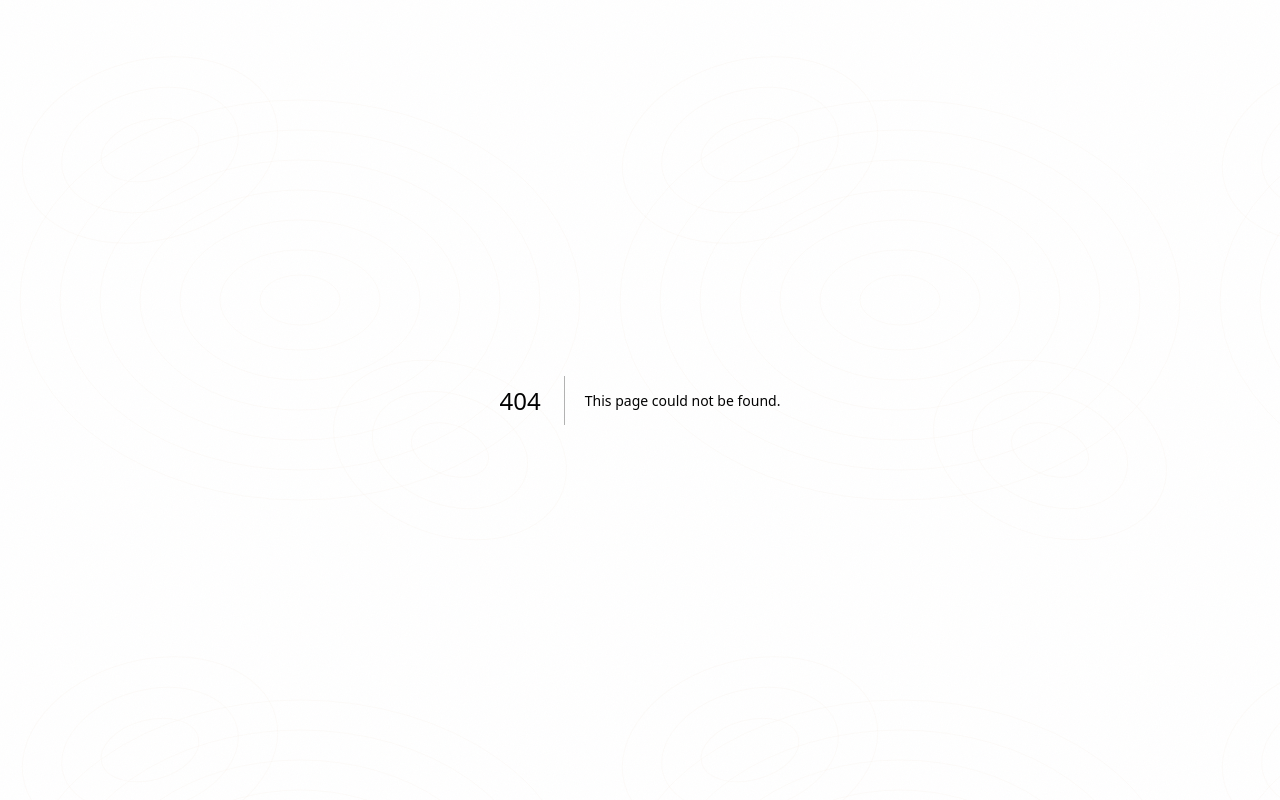
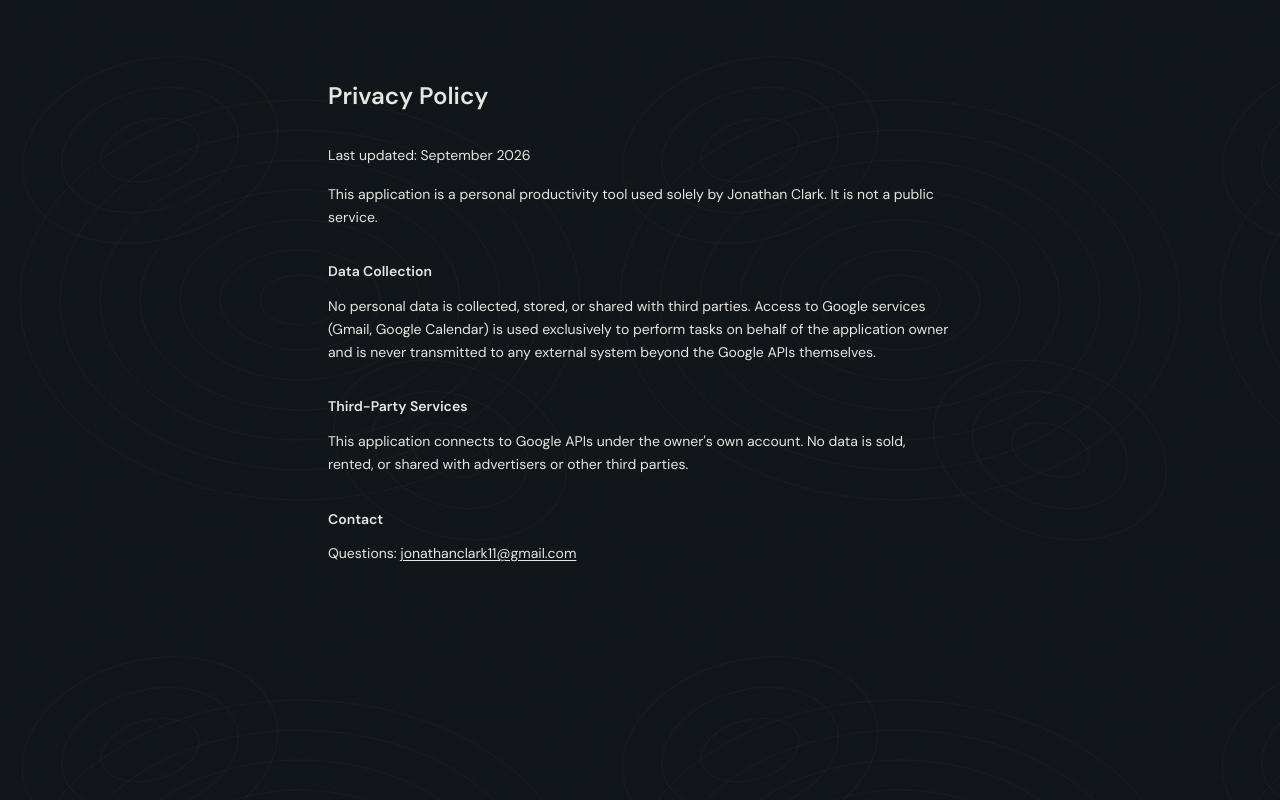
Before and after one commit to JonathanClark11/jonathanlewisclark.com, a Next.js app: page /privacy in a window 1280 px wide. Before the commit this address had no page. Built offline with nearby package versions, Linux system fonts and the light colour scheme.

Commit message:
Add /privacy and /terms pages for Google OAuth verification

```diff
--- /dev/null
+++ b/src/app/privacy/page.tsx
@@ -0,0 +1,43 @@
+export const metadata = {
+  title: "Privacy Policy — Jonathan Clark",
+};
+
+export default function PrivacyPage() {
+  return (
+    <main className="max-w-2xl mx-auto px-6 py-20 text-sm leading-relaxed">
+      <h1 className="text-2xl font-semibold mb-8">Privacy Policy</h1>
+      <p className="text-muted-foreground mb-4">Last updated: September 2026</p>
+
+      <p className="mb-6">
+        This application is a personal productivity tool used solely by Jonathan
+        Clark. It is not a public service.
+      </p>
+
+      <h2 className="font-semibold mt-8 mb-3">Data Collection</h2>
+      <p className="mb-6">
+        No personal data is collected, stored, or shared with third parties.
+        Access to Google services (Gmail, Google Calendar) is used exclusively
+        to perform tasks on behalf of the application owner and is never
+        transmitted to any external system beyond the Google APIs themselves.
+      </p>
+
+      <h2 className="font-semibold mt-8 mb-3">Third-Party Services</h2>
+      <p className="mb-6">
+        This application connects to Google APIs under the owner&apos;s own
+        account. No data is sold, rented, or shared with advertisers or other
+        third parties.
+      </p>
+
+      <h2 className="font-semibold mt-8 mb-3">Contact</h2>
+      <p>
+        Questions:{" "}
+        <a
+          href="mailto:jonathanclark11@gmail.com"
+          className="underline underline-offset-2"
+        >
+          jonathanclark11@gmail.com
+        </a>
+      </p>
+    </main>
+  );
+}
--- /dev/null
+++ b/src/app/terms/page.tsx
@@ -0,0 +1,41 @@
+export const metadata = {
+  title: "Terms of Service — Jonathan Clark",
+};
+
+export default function TermsPage() {
+  return (
+    <main className="max-w-2xl mx-auto px-6 py-20 text-sm leading-relaxed">
+      <h1 className="text-2xl font-semibold mb-8">Terms of Service</h1>
+      <p className="text-muted-foreground mb-4">Last updated: September 2026</p>
+
+      <p className="mb-6">
+        This application is a personal productivity tool operated by Jonathan
+        Clark for his own use. It is not available to the general public.
+      </p>
+
+      <h2 className="font-semibold mt-8 mb-3">Eligibility</h2>
+      <p className="mb-6">
+        Access to this application is restricted to its owner. Unauthorized use
+        is not permitted.
+      </p>
+
+      <h2 className="font-semibold mt-8 mb-3">No Warranties</h2>
+      <p className="mb-6">
+        This application is provided as-is for personal use. No warranties,
+        express or implied, are made regarding its availability or fitness for
+        any particular purpose.
+      </p>
+
+      <h2 className="font-semibold mt-8 mb-3">Contact</h2>
+      <p>
+        Questions:{" "}
+        <a
+          href="mailto:jonathanclark11@gmail.com"
+          className="underline underline-offset-2"
+        >
+          jonathanclark11@gmail.com
+        </a>
+      </p>
+    </main>
+  );
+}
```
